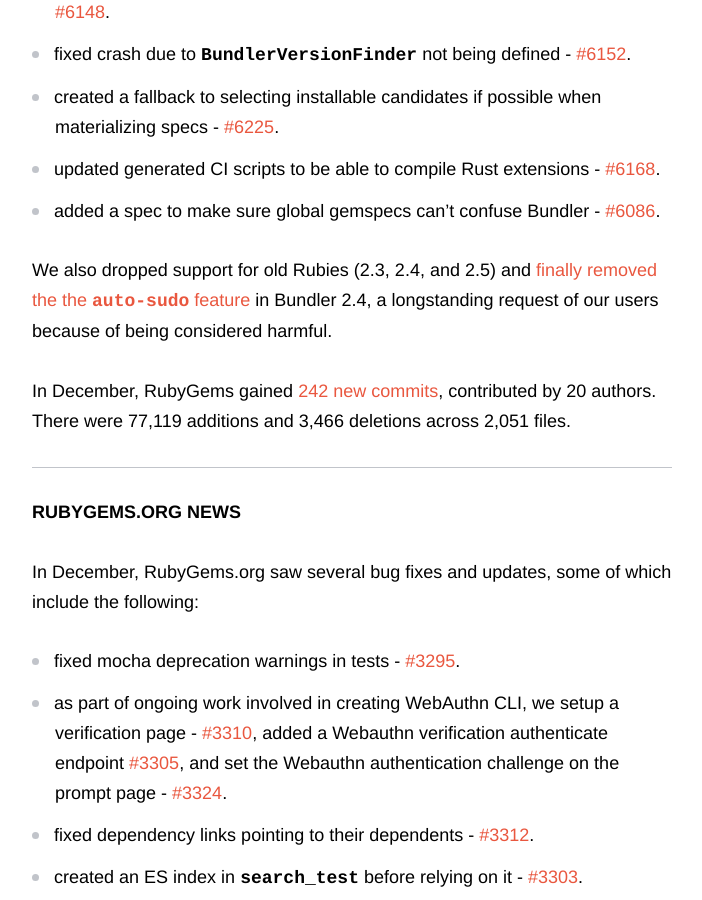
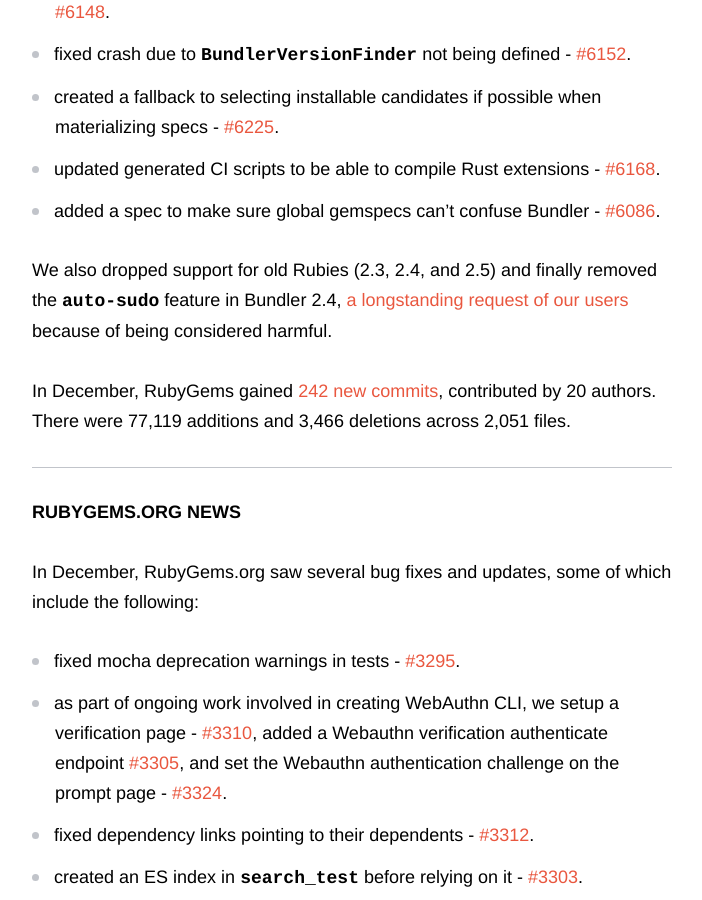
Before and after one commit to rubygems/rubygems.github.io, a Jekyll site: the page built from _posts/2023-01-19-december-rubygems-updates.md, in a window 1280 px wide and 900 px high, scrolled down 1087 px. Shown: the whole window, without its empty margins (438-1140 px from the left). Built offline with Jekyll 4.4.1, drawn with Linux system fonts in a browser that asks for light colours; comment, search, counter and statistics services are not loaded.

Commit message:
final edits

```diff
--- a/_posts/2023-01-19-december-rubygems-updates.md
+++ b/_posts/2023-01-19-december-rubygems-updates.md
@@ -25,7 +25,7 @@
 - updated generated CI scripts to be able to compile Rust extensions - [#6168](https://github.com/rubygems/rubygems/pull/6168).
 - added a spec to make sure global gemspecs can't confuse Bundler - [#6086](https://github.com/rubygems/rubygems/pull/6086).
 
-We also dropped support for old Rubies (2.3, 2.4, and 2.5) and [finally removed the the `auto-sudo` feature](https://blog.rubygems.org/2022/10/18/septemeber-rubygems-updates.html) in Bundler 2.4, a longstanding request of our users because of being considered harmful.
+We also dropped support for old Rubies (2.3, 2.4, and 2.5) and finally removed the `auto-sudo` feature in Bundler 2.4, [a longstanding request of our users](https://blog.rubygems.org/2022/10/18/septemeber-rubygems-updates.html/#rubygems-news) because of being considered harmful.
 
 
 In December, RubyGems gained [242 new commits](https://github.com/rubygems/rubygems/compare/master@%7B2022-12-01%7D...master@%7B2022-12-31%7D), contributed by 20 authors. There were 77,119 additions and 3,466 deletions across 2,051 files.
```
